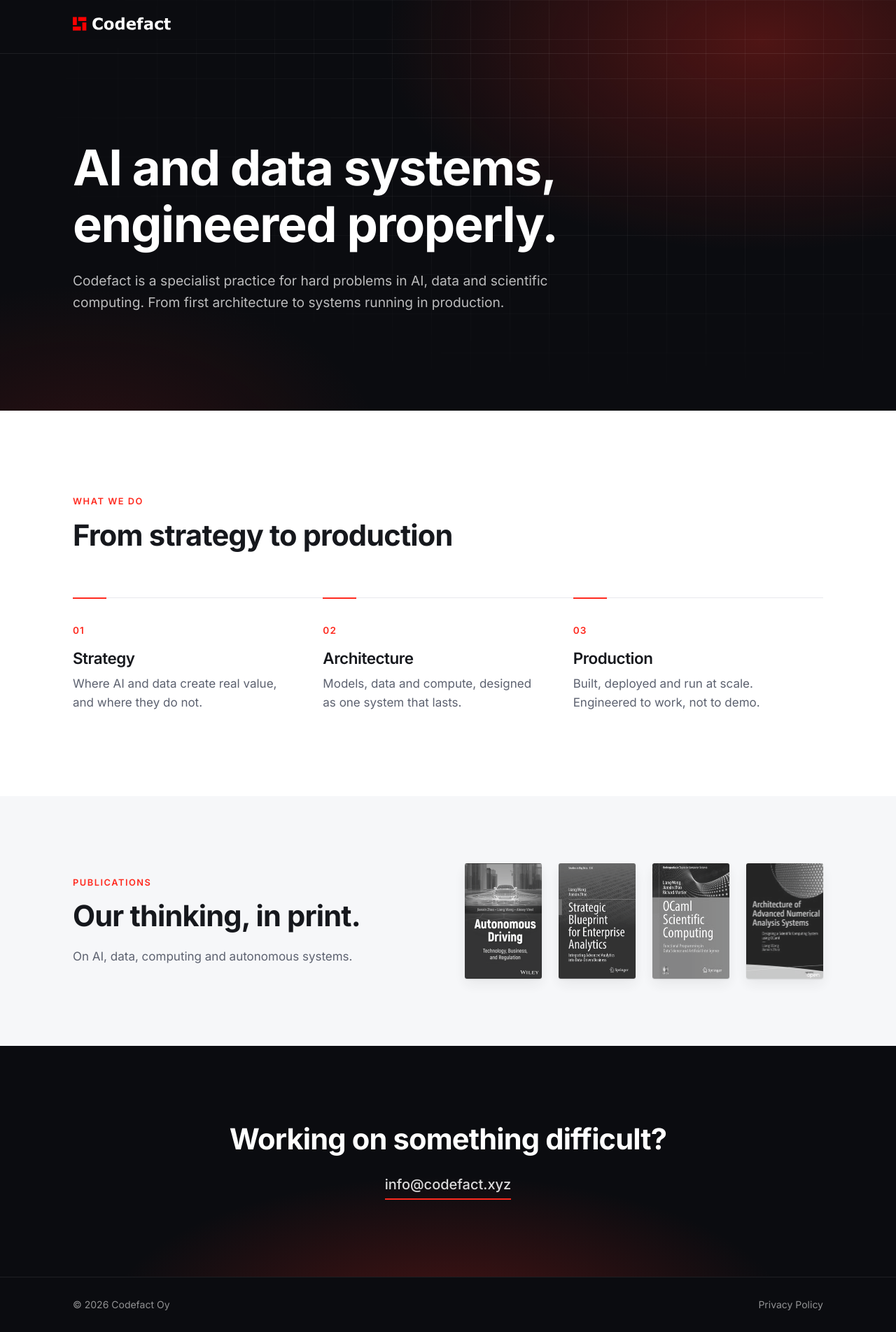
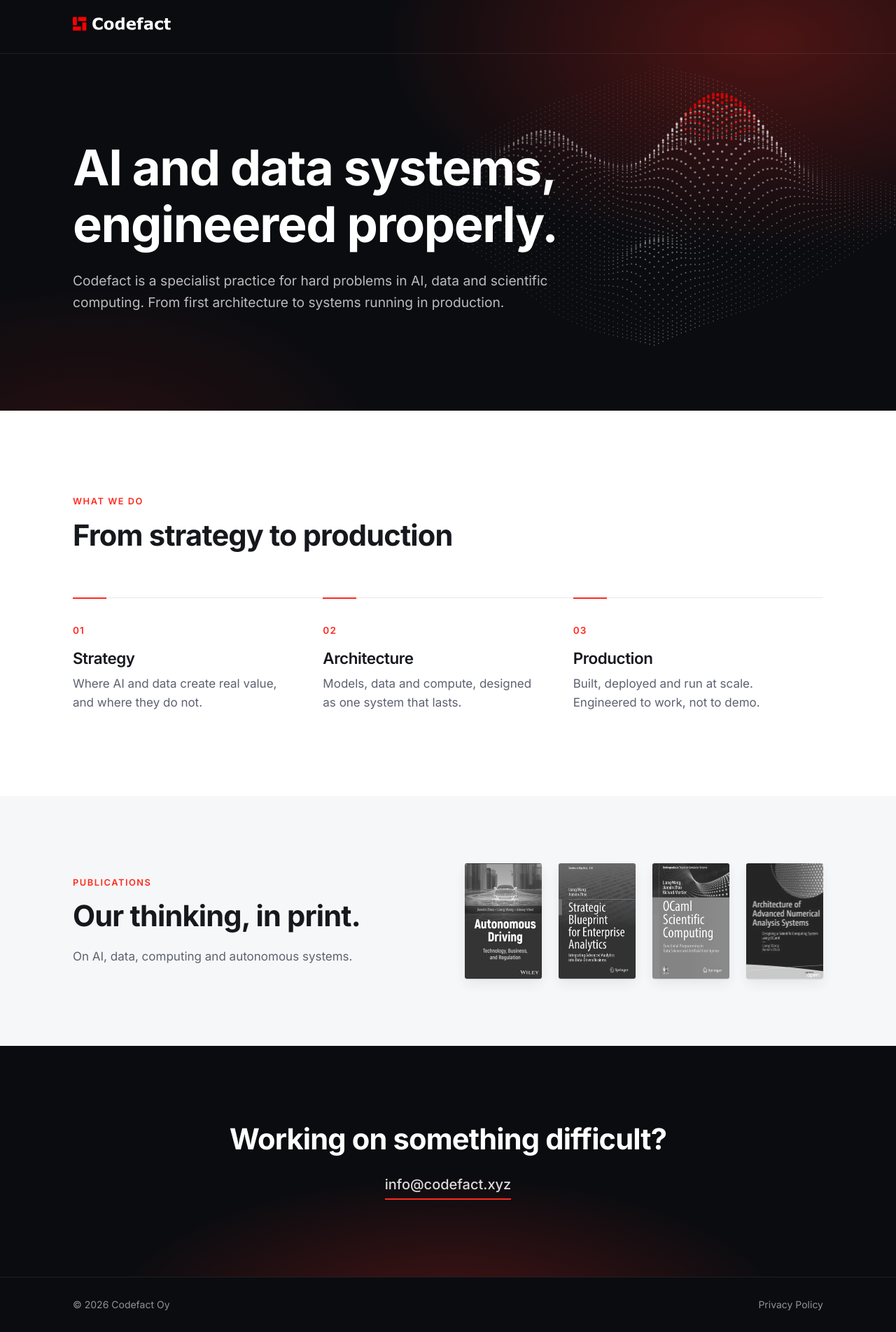
Before and after one commit to ryanrhymes/codefact.xyz, a Jekyll site: the page built from index.html, in a window 1280 px wide. Shown: the whole page at 70% size. Built offline with Jekyll 4.4.1, drawn with Linux system fonts in a browser that asks for light colours.

Commit message:
Add dot-surface graphic to hero and fix headline overflow on phones
Co-authored-by: Cursor <cursoragent@cursor.com>

```diff
--- a/assets/css/style.css
+++ b/assets/css/style.css
@@ -63,13 +63,13 @@ h1, h2, h3 { margin: 0; line-height: 1.15; letter-spacing: -0.02em; }
 .hero::before {
   content: "";
   position: absolute;
-  inset: 0;
-  background-image:
-    linear-gradient(rgba(255, 255, 255, 0.05) 1px, transparent 1px),
-    linear-gradient(90deg, rgba(255, 255, 255, 0.05) 1px, transparent 1px);
-  background-size: 56px 56px;
-  mask-image: radial-gradient(ellipse at 70% 30%, #000 20%, transparent 70%);
-  -webkit-mask-image: radial-gradient(ellipse at 70% 30%, #000 20%, transparent 70%);
+  top: 0;
+  bottom: 0;
+  right: -6%;
+  width: min(66%, 980px);
+  background: url("../../images/hero-surface.svg") center / contain no-repeat;
+  mask-image: linear-gradient(to right, transparent 0%, #000 40%);
+  -webkit-mask-image: linear-gradient(to right, transparent 0%, #000 40%);
 }
 .hero .container { position: relative; }
 .hero h1 { max-width: 13em; font-size: clamp(2.6rem, 6vw, 4.4rem); font-weight: 700; }
@@ -162,6 +162,7 @@ h1, h2, h3 { margin: 0; line-height: 1.15; letter-spacing: -0.02em; }
 .prose a { color: var(--accent); }
 
 @media (max-width: 880px) {
+  .hero::before { width: 100%; right: -35%; opacity: 0.4; }
   .steps { grid-template-columns: 1fr; border-top: 0; }
   .steps li { padding: 28px 0 36px; border-top: 1px solid var(--line); }
   .split { grid-template-columns: 1fr; gap: 40px; }
--- a/index.html
+++ b/index.html
@@ -4,7 +4,7 @@ dark_header: true
 ---
 <section class="hero">
   <div class="container">
-    <h1>AI and data systems, engineered&nbsp;properly.</h1>
+    <h1>AI and data systems, engineered properly.</h1>
     <p class="lead">Codefact is a specialist practice for hard problems in AI, data and scientific computing. From first architecture to systems running in production.</p>
   </div>
 </section>
```
Also changed, not shown: images/hero-surface.svg (added).
